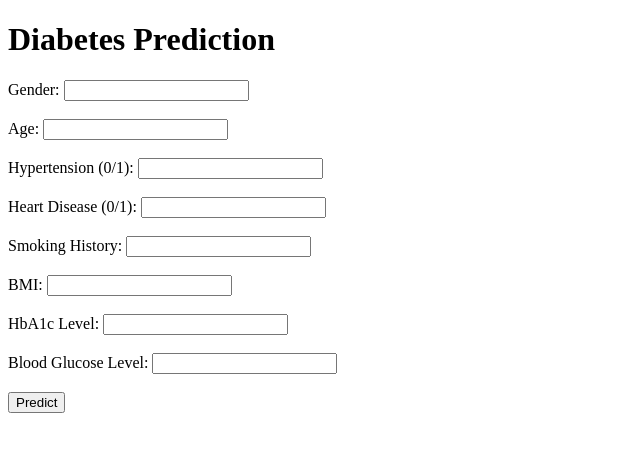
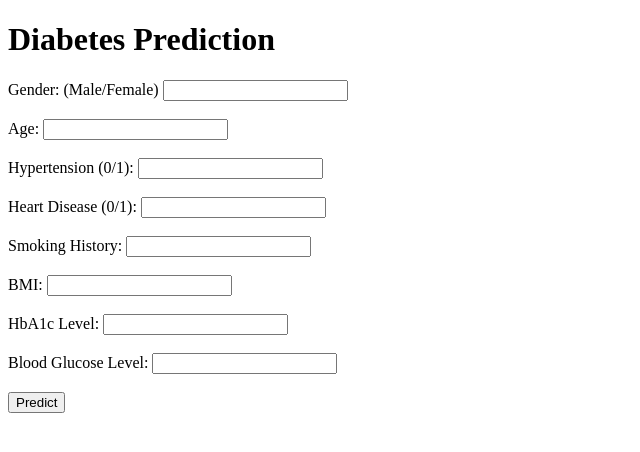
Before and after one commit to Abhijith-Suresh2283/Diabetes-prediction, a Flask app: page / in a window 1280 px wide. Shown: the top 452 px of the page, without its empty margins (0-640 px from the left). Run offline with Flask 3, Linux system fonts and the light colour scheme; parts of the project's set-up code (start-up, migrations or seed data) failed here and were passed over.

Commit message:
added requirements.txt

```diff
--- /dev/null
+++ b/requirements.txt
@@ -0,0 +1,5 @@
+Flask==2.3.2
+numpy==1.24.4
+pandas==2.0.3
+joblib==1.3.2
+scikit-learn==1.3.1
--- a/templates/index.html
+++ b/templates/index.html
@@ -20,7 +20,7 @@
     {% endwith %}
 
     <form action="{{ url_for('predict') }}" method="post">
-        <label for="gender">Gender:</label>
+        <label for="gender">Gender: (Male/Female)</label>
         <input type="text" name="gender" id="gender"><br><br>
 
         <label for="age">Age:</label>
```
